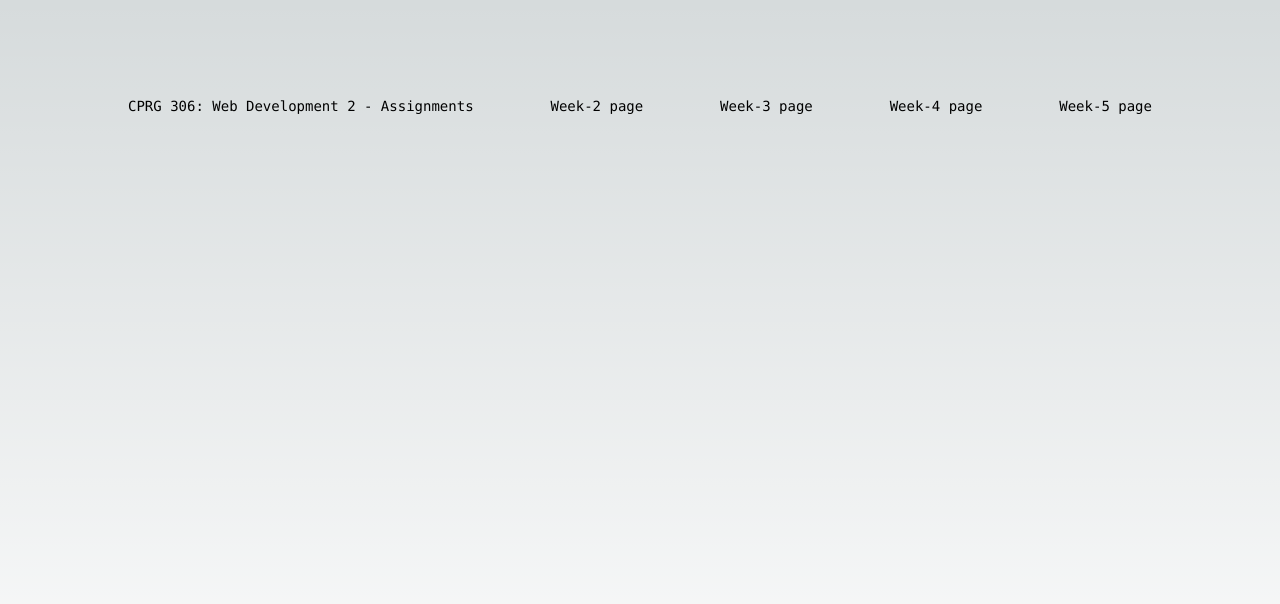
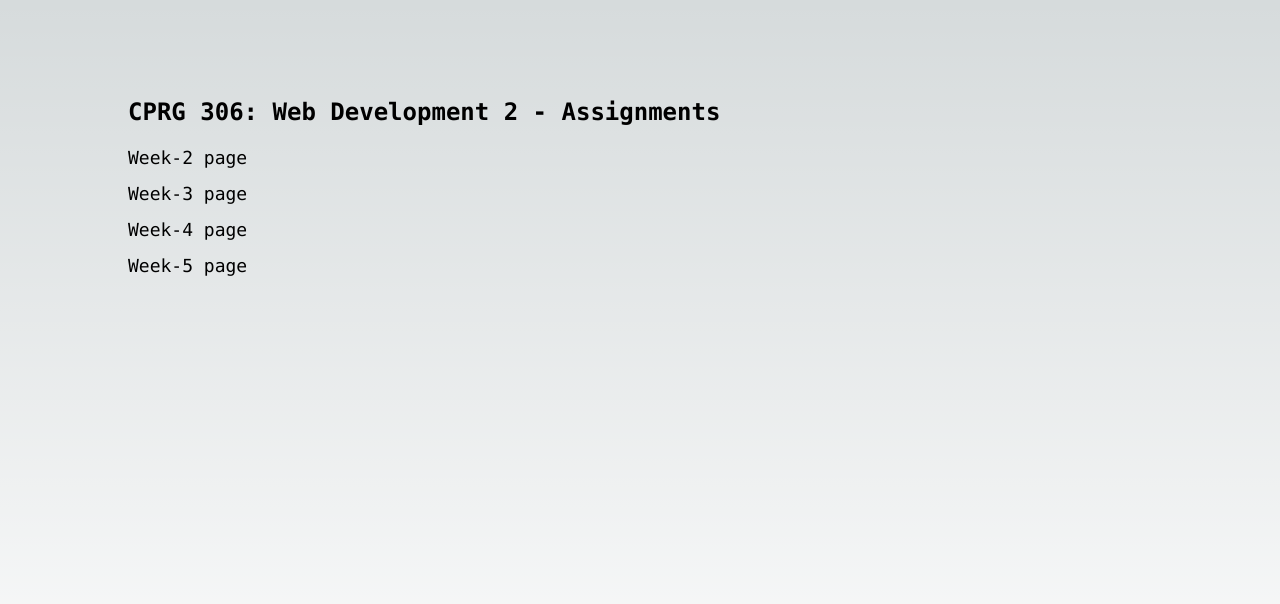
Before and after one commit to rudra-verma-10/cprg306-assignments, a Next.js app: page / in a window 1280 px wide. Shown: the top 604 px of the page. Built offline with nearby package versions, Linux system fonts and the light colour scheme.

Commit message:
added some tailwind css in main pages

```diff
--- a/app/page.tsx
+++ b/app/page.tsx
@@ -2,14 +2,28 @@ import Link from "next/link"
 
 export default function Home() {
   return (
-    <main className="flex min-h-screen flex-col items-center justify-between p-24">
-      <div className="z-10 max-w-5xl w-full items-center justify-between font-mono text-sm lg:flex">
-        <h1>CPRG 306: Web Development 2 - Assignments</h1>
+    <main className="flex min-h-screen flex-col items-center justify-between p-24 bg">
+      <div className="z-10 max-w-5xl w-full font-mono text-lg flex flex-col ">
 
-        <Link href="/week-2">Week-2 page</Link>
-        <Link href="/week-3">Week-3 page</Link>
-        <Link href="/week-4">Week-4 page</Link>
-        <Link href="/week-5">Week-5 page</Link>
+        <div className="text-2xl font-bold">
+          <h1>CPRG 306: Web Development 2 - Assignments</h1>
+        </div>
+
+        <div className="flex flex-col mt-4">
+          <Link href="/week-2" className=" hover:text-blue-200 hover:underline mb-2">
+            Week-2 page
+          </Link>
+          <Link href="/week-3" className=" hover:text-blue-200 hover:underline mb-2">
+            Week-3 page
+          </Link>
+          <Link href="/week-4" className=" hover:text-blue-200 hover:underline mb-2">
+            Week-4 page
+          </Link>
+          <Link href="/week-5" className=" hover:text-blue-200 hover:underline mb-2">
+            Week-5 page
+          </Link>
+        </div>
+
 
       </div>
     </main>
--- a/app/week-2/page.tsx
+++ b/app/week-2/page.tsx
@@ -4,8 +4,10 @@ import Link from 'next/link';
 export default function Page() {
   return (
     <main>
-      <h1>Shopping List</h1>
-      <Link href = "https://github.com/rudra-verma-10/cprg306-assignments.git"><StudentInfo /></Link>
+      <h1 className='text-2xl font-semibold'>Shopping List</h1>
+      <Link href = "https://github.com/rudra-verma-10/cprg306-assignments.git">
+        <StudentInfo />
+      </Link>
     </main>
 
   );
--- a/app/week-2/student-info.js
+++ b/app/week-2/student-info.js
@@ -1,8 +1,9 @@
 const StudentInfo = () => {
   return (
-    <div>
+    <div >
       <p>Rudra Verma</p>
-      <p>My Git repository link</p>
+      <p className=" hover:text-blue-200 hover:underline mb-2">
+        My Git repository link</p>
     </div>
   );
 }
```
